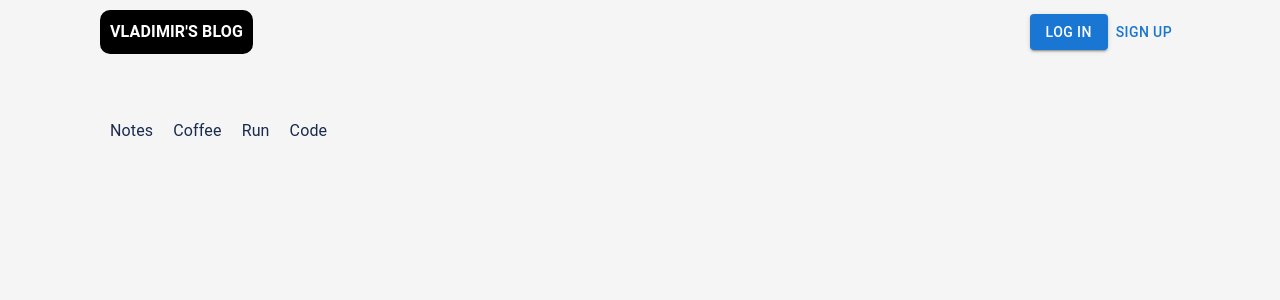
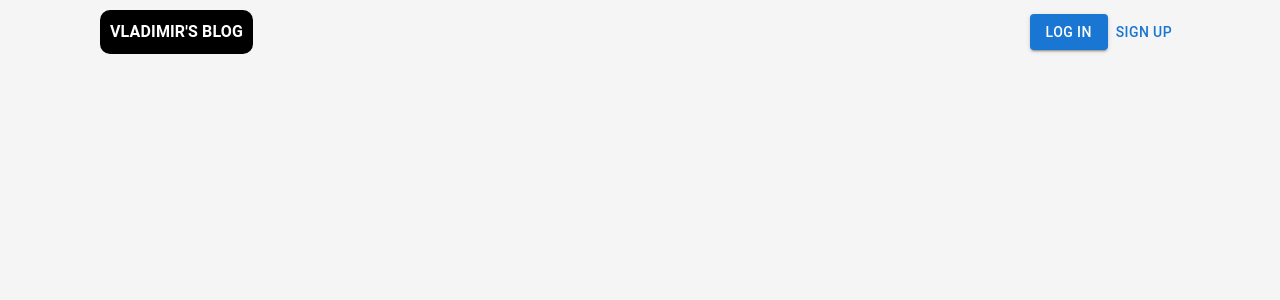
Before and after one commit to Bobahan/MERN-Blog-Front, a React (Create React App) app: page / in a window 1280 px wide. Shown: the top 300 px of the page. Built offline with nearby package versions, Linux system fonts and the light colour scheme; no server answers.

Commit message:
delete trash

```diff
--- a/src/App.js
+++ b/src/App.js
@@ -1,15 +1,15 @@
 import React from 'react';
-import { useDispatch, useSelector } from 'react-redux';
+import { useDispatch } from 'react-redux';
 import { Route, Routes } from 'react-router-dom';
 
 import './App.scss';
 import Header from './components/Header/Header';
 import Home from './components/Home/Home';
-import Sidebar from './components/Sidebar/Sidebar';
-import AddPost from './pages/EditPost/AddPost';
+import AddPost from './pages/AddPost/AddPost';
 import FullPost from './pages/FullPost/FullPost';
 import Login from './pages/Login';
-import Register from './pages/Register/Register';
+import Register from './pages/Register';
+
 import { fetchAuthMe } from './store/slices/auth/auth';
 
 const App = () => {
@@ -22,8 +22,6 @@ const App = () => {
   return (
     <div>
       <Header />
-      <div className="container">
-        <Sidebar />
       <Routes>
         <Route path="/" element={<Home />} />
         <Route path="/post/:id" element={<FullPost />} />
@@ -33,7 +31,6 @@ const App = () => {
         <Route path="/register" element={<Register />} />
       </Routes>
     </div>
-    </div>
   );
 };
 
```
Lines whose indentation alone changed are shown as unchanged.
